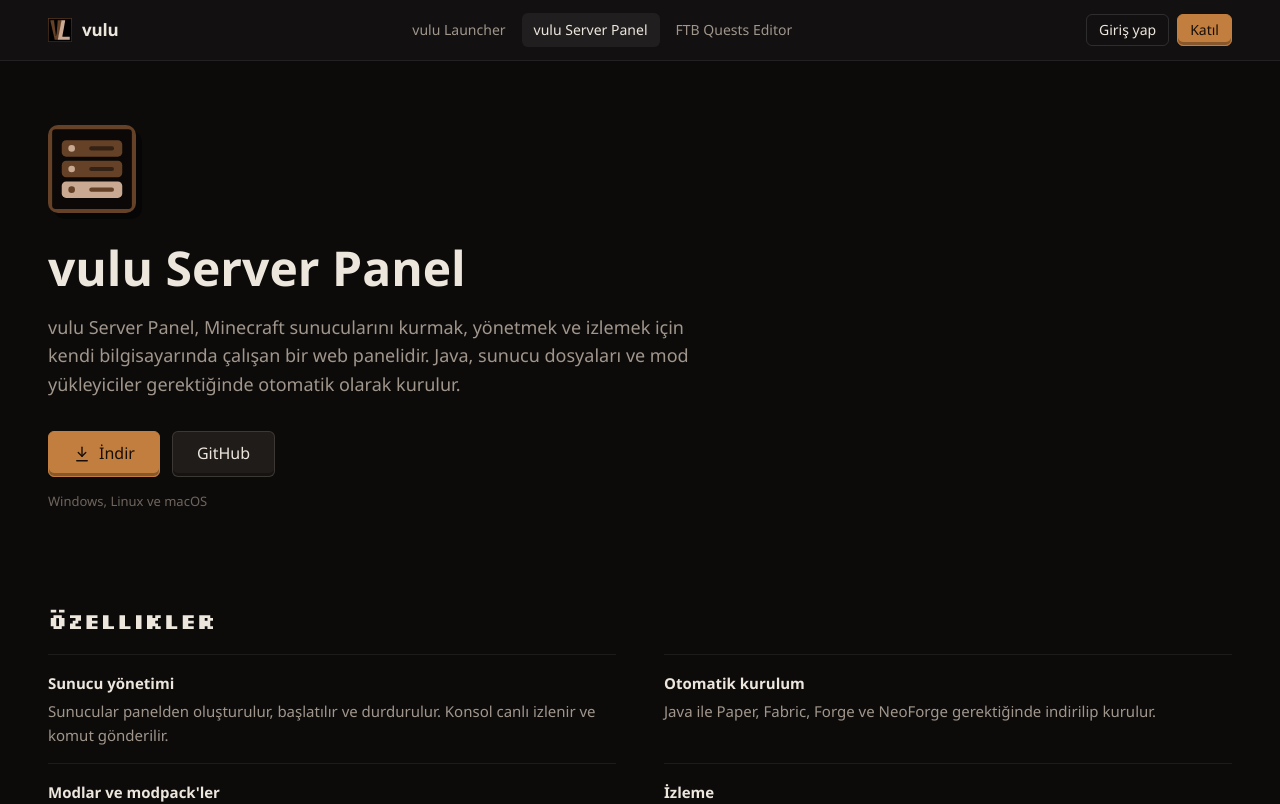
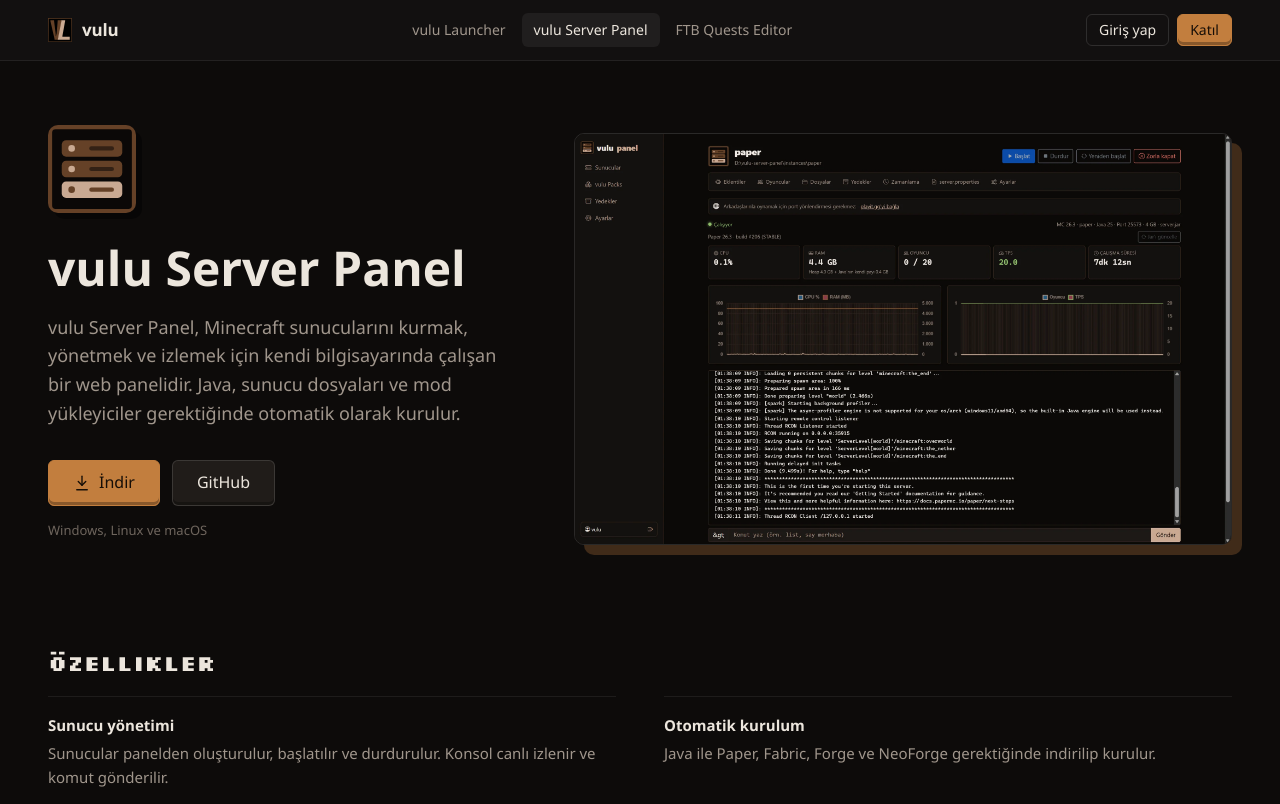
Before and after one commit to vuluvulu1/vulu-web, a React (Vite) app: page /server-panel in a window 1280 px wide. Shown: the top 804 px of the page. Built offline with nearby package versions, Linux system fonts and the light colour scheme; no server answers; a web font is replaced by a local one.

Commit message:
Show screenshots on the panel and editor pages

```diff
--- a/src/pages/Product.jsx
+++ b/src/pages/Product.jsx
@@ -15,7 +15,8 @@
 
     return (
         <>
-            <section className="wrap product-hero">
+            <section className="wrap hero product-hero">
+                <div className="hero-text">
                     <img className="product-logo" src={asset(p.logo)} alt="" width="88" height="88" />
                     <h1>{p.name}</h1>
                     <p className="lead">{p.lead}</p>
@@ -30,6 +31,8 @@
                             ? <><span className="mono">{release.tag}</span> · {formatDate(release.publishedAt)}{download && <> · {formatMb(download.size)}</>} · {p.platforms}</>
                             : p.platforms}
                     </p>
+                </div>
+                {p.shot && <img className="hero-shot" src={asset(p.shot[0])} alt={p.shot[1]} width="2400" height="1500" />}
             </section>
 
             <section className="wrap section">
--- a/src/products.js
+++ b/src/products.js
@@ -13,6 +13,7 @@
         slug: 'server-panel',
         name: 'vulu Server Panel',
         logo: 'img/server-panel.svg',
+        shot: ['img/server-panel-shot.webp', 'vulu Server Panel\'de çalışan bir sunucunun sayfası'],
         repo: 'vulu-server-panel',
         asset: /^vulu-panel-.*\.zip$/,
         summary: 'Minecraft sunucularını tarayıcıdan kurmak, yönetmek ve izlemek için kendi bilgisayarında çalışan bir panel.',
@@ -41,6 +42,7 @@
         slug: 'ftbquests-editor',
         name: 'FTB Quests Editor',
         logo: 'img/ftbquests-editor.svg',
+        shot: ['img/ftbquests-editor-shot.webp', 'FTB Quests Editor\'de bir görev haritası'],
         repo: 'vulu-ftbquests-editor',
         asset: /\.exe$/,
         summary: 'Bir modpack\'in FTB Quests görev kitabını oyunu açmadan düzenlemek için bir masaüstü uygulaması.',
```
Also changed, not shown: public/img/ftbquests-editor-shot.webp (added), public/img/server-panel-shot.webp (added). Lines whose indentation alone changed are shown as unchanged.
